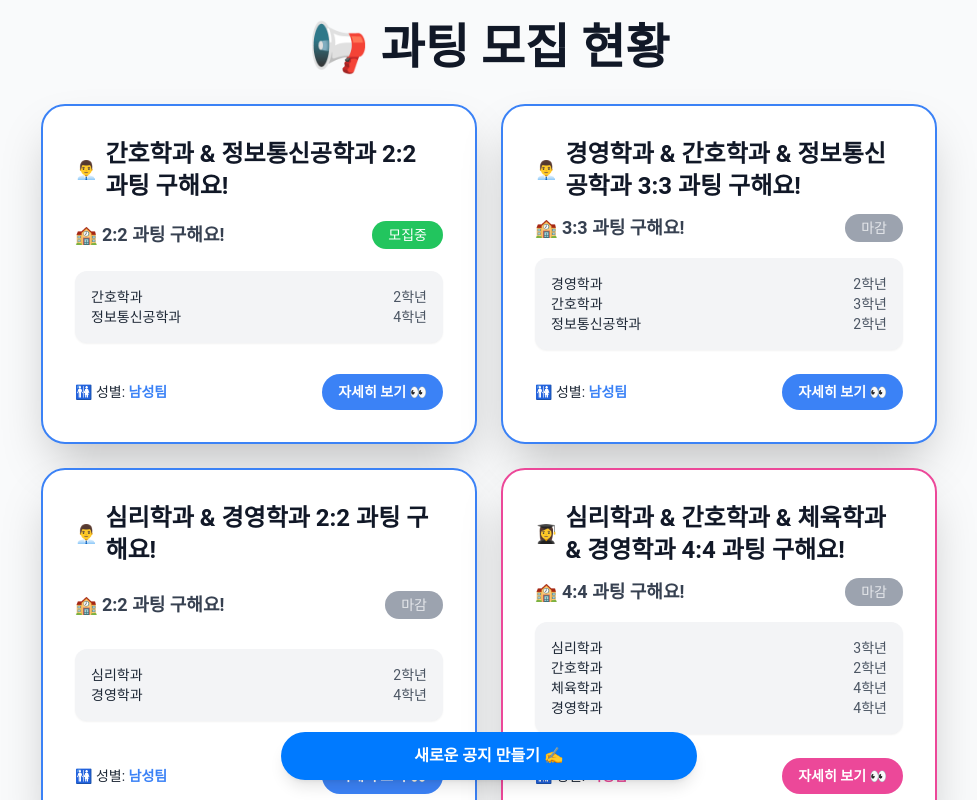
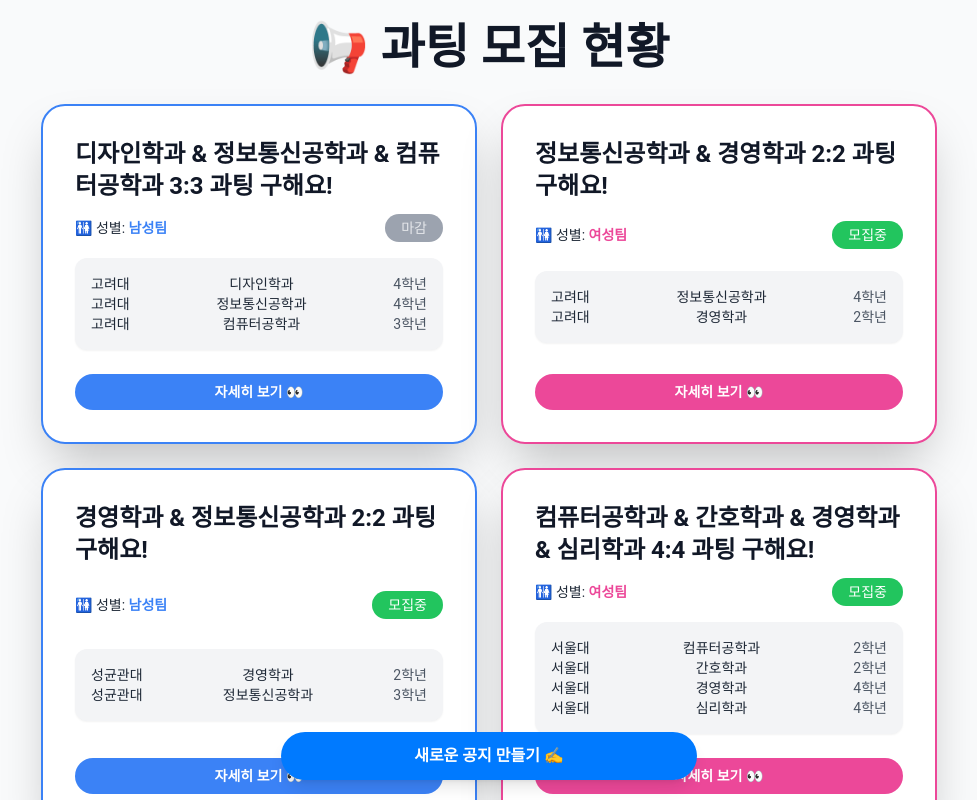
Before and after one commit to Ryugi62/university-blind-dating, a React (Vite) app in the folder frontend/: page /notices in a window 1280 px wide. Shown: the top 800 px of the page, without its empty margins (151-1128 px from the left). Built offline with nearby package versions, Linux system fonts and the light colour scheme; no server answers.

Commit message:
feat (frontend) : 공지 페이지 스크롤 최상단 버튼 추가 및 더미 데이터에 학교 정보 포함

```diff
--- a/frontend/src/pages/Notices/Notices.jsx
+++ b/frontend/src/pages/Notices/Notices.jsx
@@ -1,20 +1,59 @@
+import { useState, useEffect } from "react";
 import { Link } from "react-router-dom";
 
 const Notices = () => {
+  const [showScrollToTop, setShowScrollToTop] = useState(false);
+
+  useEffect(() => {
+    const handleScroll = () => {
+      if (window.scrollY > 300) {
+        setShowScrollToTop(true);
+      } else {
+        setShowScrollToTop(false);
+      }
+    };
+
+    window.addEventListener("scroll", handleScroll);
+    return () => window.removeEventListener("scroll", handleScroll);
+  }, []);
+
+  const scrollToTop = () => {
+    window.scrollTo({ top: 0, behavior: "smooth" });
+  };
+
   const generateDummyNotices = (count) => {
-        const departments = ["컴퓨터공학과", "디자인학과", "경영학과", "심리학과", "체육학과", "간호학과", "정보통신공학과"];
+    const departments = [
+      "컴퓨터공학과",
+      "디자인학과",
+      "경영학과",
+      "심리학과",
+      "체육학과",
+      "간호학과",
+      "정보통신공학과",
+    ];
     const statuses = ["모집중", "마감"];
     const sexes = ["남성팀", "여성팀"];
+    const schools = ["서울대", "연세대", "고려대", "한양대", "성균관대"];
 
     return Array.from({ length: count }, (_, i) => {
       const randomDeptCount = Math.floor(Math.random() * 3) + 2;
-            const randomDepts = Array.from({ length: randomDeptCount }, () => departments[Math.floor(Math.random() * departments.length)]);
+      const randomDepts = Array.from(
+        { length: randomDeptCount },
+        () => departments[Math.floor(Math.random() * departments.length)]
+      );
       const uniqueDepts = [...new Set(randomDepts)];
-            const randomYears = Array.from({ length: uniqueDepts.length }, () => Math.floor(Math.random() * 4) + 1);
+      const randomYears = Array.from(
+        { length: uniqueDepts.length },
+        () => Math.floor(Math.random() * 4) + 1
+      );
       const randomSex = sexes[Math.floor(Math.random() * sexes.length)];
-            const randomStatus = statuses[Math.floor(Math.random() * statuses.length)];
+      const randomStatus =
+        statuses[Math.floor(Math.random() * statuses.length)];
+      const randomSchool = schools[Math.floor(Math.random() * schools.length)];
 
-            const title = `${uniqueDepts.join(" & ")} ${uniqueDepts.length}:${uniqueDepts.length} 과팅 구해요!`;
+      const title = `${uniqueDepts.join(" & ")} ${uniqueDepts.length}:${
+        uniqueDepts.length
+      } 과팅 구해요!`;
 
       return {
         id: i + 1,
@@ -24,6 +63,7 @@ const Notices = () => {
         count: uniqueDepts.length,
         sex: randomSex,
         status: randomStatus,
+        school: randomSchool,
       };
     });
   };
@@ -54,27 +94,64 @@ const Notices = () => {
           새로운 공지 만들기 ✍️
         </Link>
       </div>
+
+      {/* ✅ 스크롤 최상단 버튼 */}
+      {showScrollToTop && (
+        <button
+          onClick={scrollToTop}
+          className="fixed bottom-20 right-5 bg-white text-gray-900 font-semibold py-3 px-4 rounded-full shadow-lg hover:bg-gray-100 transition-all duration-300 flex items-center justify-center border border-gray-300"
+        >
+          <svg
+            xmlns="http://www.w3.org/2000/svg"
+            className="h-6 w-6"
+            fill="none"
+            viewBox="0 0 24 24"
+            stroke="currentColor"
+          >
+            <path
+              strokeLinecap="round"
+              strokeLinejoin="round"
+              strokeWidth={2}
+              d="M5 15l7-7 7 7"
+            />
+          </svg>
+        </button>
+      )}
     </div>
   );
 };
 
 const NoticeCard = ({ notice }) => {
-    const borderColor = notice.sex === "남성팀" ? "border-blue-500" : "border-pink-500";
+  const borderColor =
+    notice.sex === "남성팀" ? "border-blue-500" : "border-pink-500";
   const textColor = notice.sex === "남성팀" ? "text-blue-500" : "text-pink-500";
-    const buttonColor = notice.sex === "남성팀" ? "bg-blue-500 hover:bg-blue-600" : "bg-pink-500 hover:bg-pink-600";
+  const buttonColor =
+    notice.sex === "남성팀"
+      ? "bg-blue-500 hover:bg-blue-600"
+      : "bg-pink-500 hover:bg-pink-600";
 
   return (
-        <div className={`p-6 lg:p-8 bg-white border-2 ${borderColor} rounded-3xl shadow-2xl flex flex-col justify-between min-h-56 transition-all hover:scale-[1.02]`}>
+    <div
+      className={`p-6 lg:p-8 bg-white border-2 ${borderColor} rounded-3xl shadow-2xl flex flex-col justify-between min-h-56 transition-all hover:scale-[1.02] w-full`}
+    >
       <div className="flex items-center space-x-2">
-                <span className={`text-lg font-semibold ${textColor}`}>{notice.sex === "남성팀" ? "👨‍💼" : "👩‍🎓"}</span>
-                <h2 className="text-xl sm:text-2xl font-semibold text-gray-900">{notice.title}</h2>
+        <h2 className="text-xl sm:text-2xl font-semibold text-gray-900">
+          {notice.title}
+        </h2>
       </div>
 
       <div className="flex justify-between items-center mt-3">
-                <h3 className="text-lg font-semibold text-gray-700">
-                    🏫 {notice.count}:{notice.count} 과팅 구해요!
-                </h3>
-                <span className={`px-4 py-1 text-sm font-medium rounded-full ${notice.status === "모집중" ? "bg-green-500 text-white" : "bg-gray-400 text-gray-200"}`}>
+        <p className="text-gray-800 text-sm">
+          🚻 성별:{" "}
+          <span className={`font-semibold ${textColor}`}>{notice.sex}</span>
+        </p>
+        <span
+          className={`px-4 py-1 text-sm font-medium rounded-full ${
+            notice.status === "모집중"
+              ? "bg-green-500 text-white"
+              : "bg-gray-400 text-gray-200"
+          }`}
+        >
           {notice.status}
         </span>
       </div>
@@ -82,6 +159,7 @@ const NoticeCard = ({ notice }) => {
       <div className="mt-4 rounded-xl bg-gray-100 p-4 shadow-sm">
         {notice.departments.map((dept, index) => (
           <p key={index} className="flex justify-between text-sm text-gray-800">
+            <span className="font-medium">{notice.school}</span>
             <span className="font-medium">{dept}</span>
             <span className="text-gray-600">{notice.years[index]}학년</span>
           </p>
@@ -89,12 +167,9 @@ const NoticeCard = ({ notice }) => {
       </div>
 
       <div className="mt-6 flex justify-between items-center">
-                <p className="text-gray-800 text-sm">
-                    🚻 성별: <span className={`font-semibold ${textColor}`}>{notice.sex}</span>
-                </p>
         <Link
           to={`/notices/${notice.id}`}
-                    className={`text-center ${buttonColor} text-white font-semibold py-2 px-4 rounded-full text-sm transition-all duration-300`}
+          className={`text-center ${buttonColor} text-white font-semibold py-2 px-4 rounded-full text-sm transition-all duration-300 w-full`}
         >
           자세히 보기 👀
         </Link>
```
Lines whose indentation alone changed are shown as unchanged.
